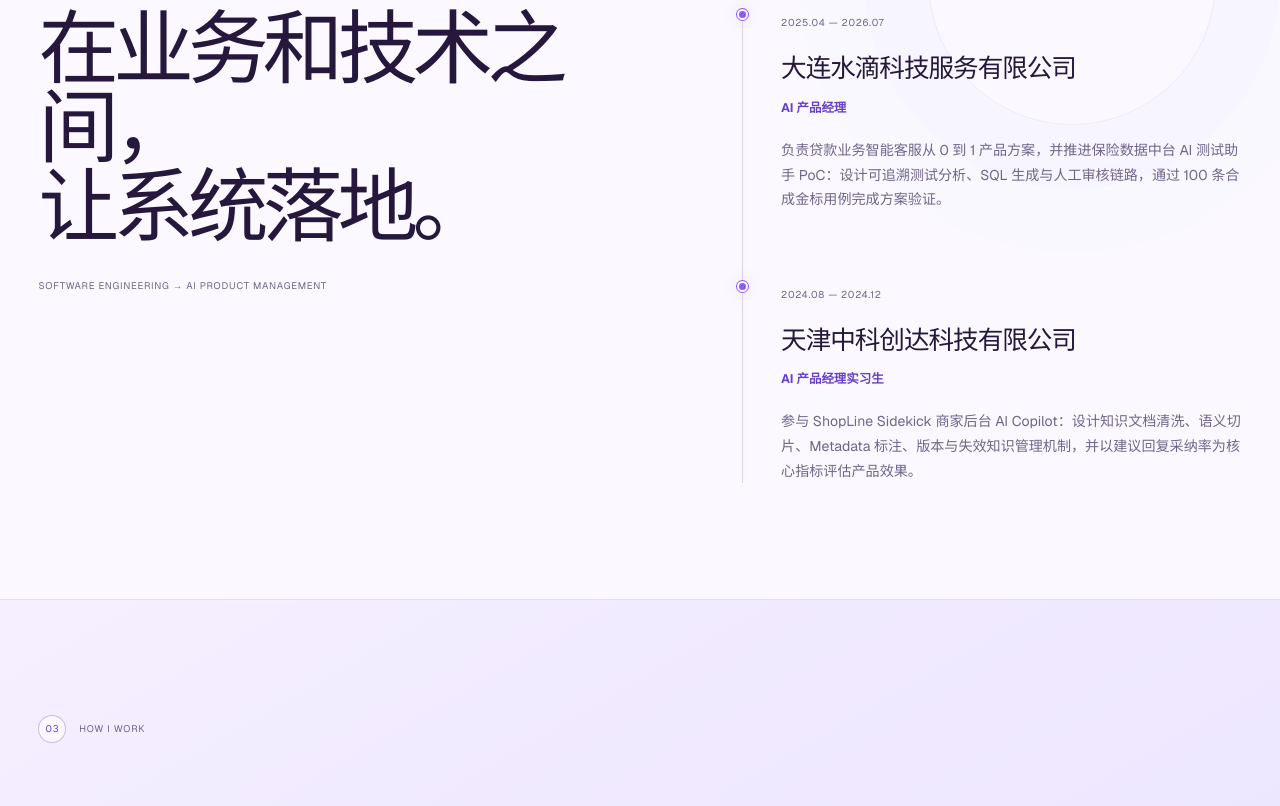
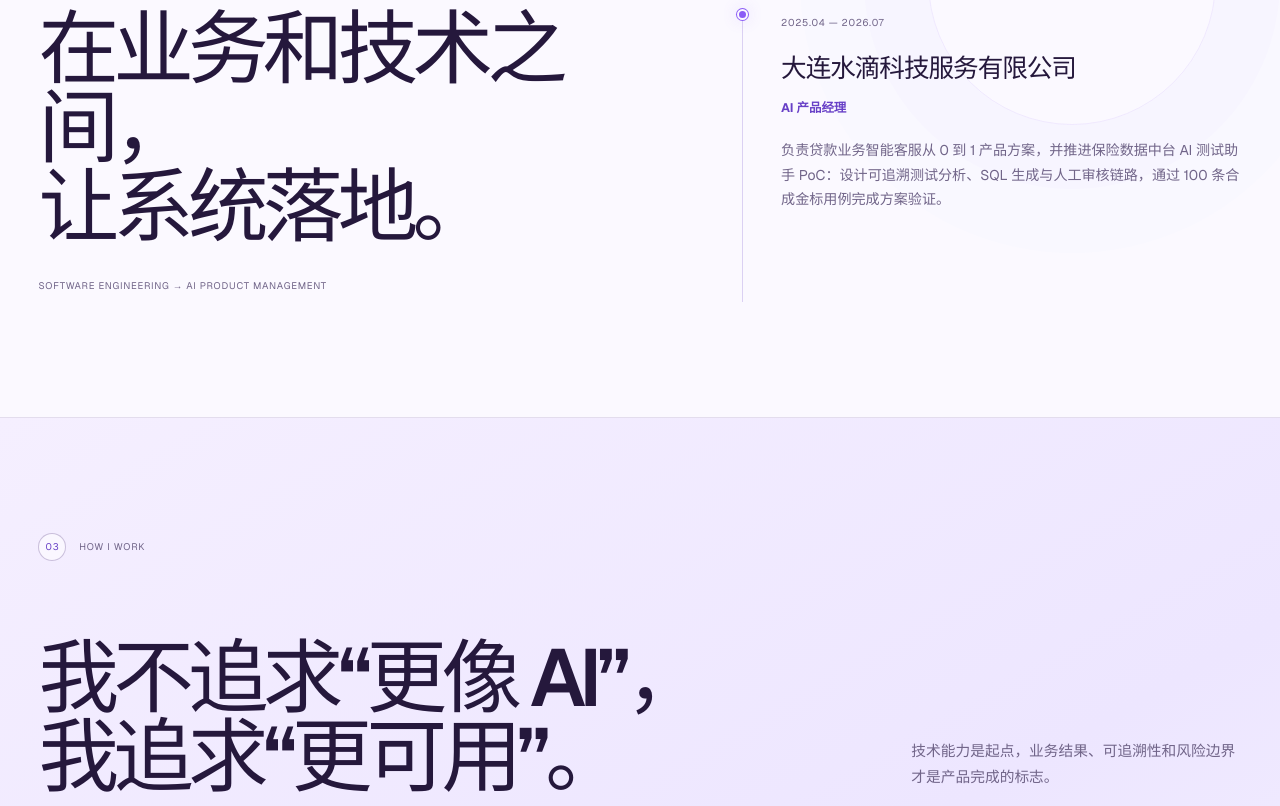
Before and after one commit to 15241522260-dotcom/jealin-personal-site, a Next.js app: page / in a window 1280 px wide. Shown: the part 3251-4057 px from the top of the page. Built offline with nearby package versions, Linux system fonts and the light colour scheme.

Commit message:
Remove internship timeline entry

```diff
--- a/app/page.tsx
+++ b/app/page.tsx
@@ -46,12 +46,6 @@ const experience = [
     company: "大连水滴科技服务有限公司",
     role: "AI 产品经理",
     summary: "负责贷款业务智能客服从 0 到 1 产品方案，并推进保险数据中台 AI 测试助手 PoC：设计可追溯测试分析、SQL 生成与人工审核链路，通过 100 条合成金标用例完成方案验证。",
-  },
-  {
-    period: "2024.08 — 2024.12",
-    company: "天津中科创达科技有限公司",
-    role: "AI 产品经理实习生",
-    summary: "参与 ShopLine Sidekick 商家后台 AI Copilot：设计知识文档清洗、语义切片、Metadata 标注、版本与失效知识管理机制，并以建议回复采纳率为核心指标评估产品效果。",
   },
 ];
 
```
Also changed, not shown: 1 other file (tests, documents, lock files or other folders).
